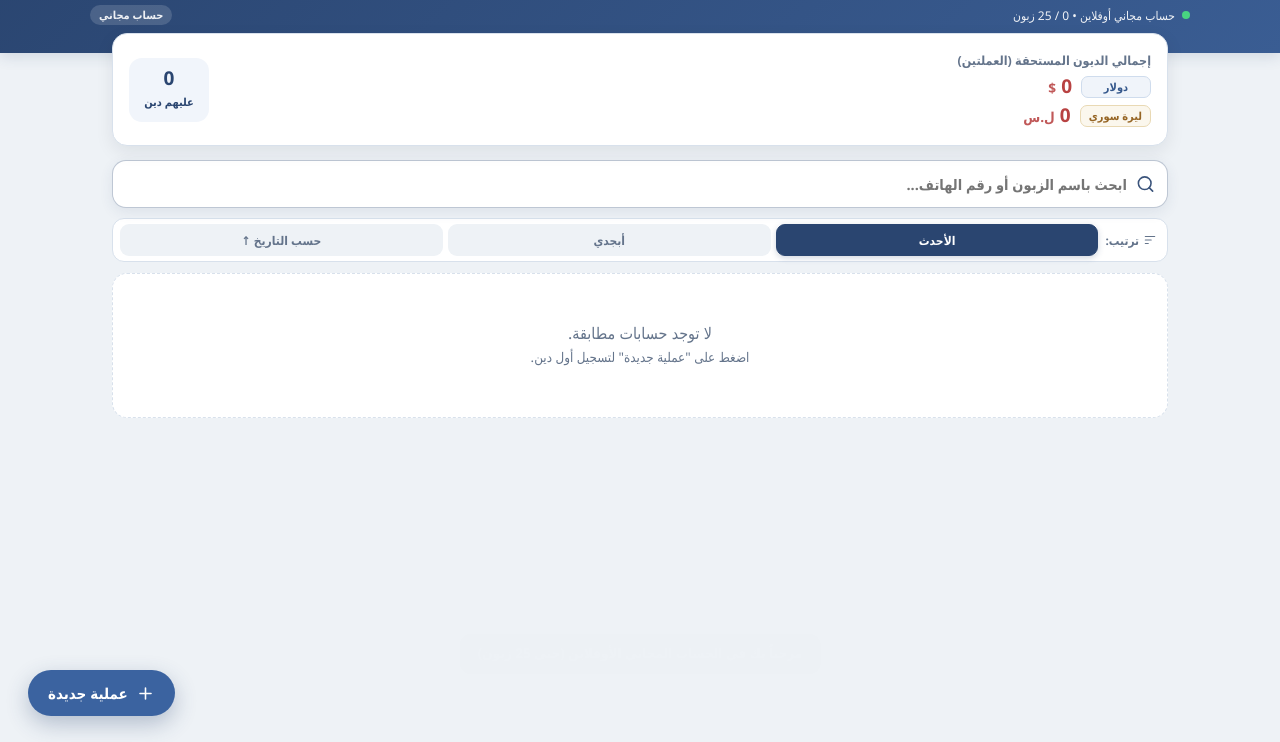
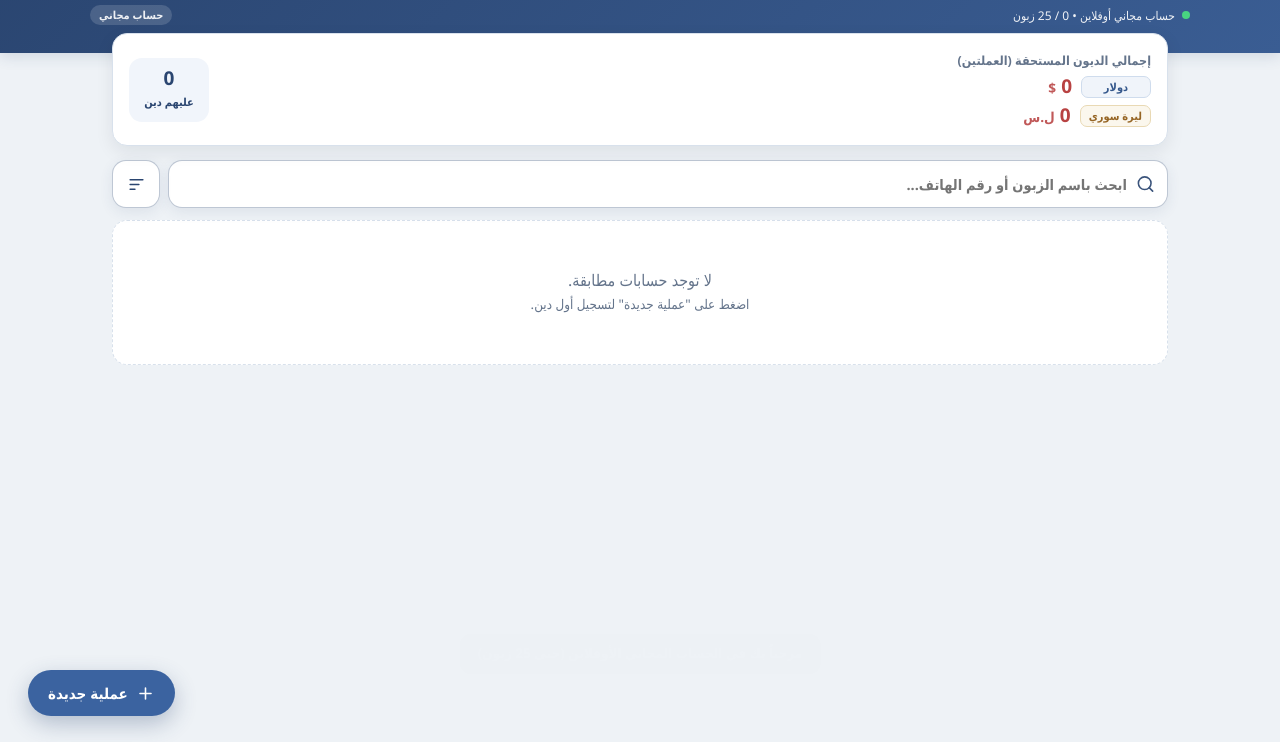
Before and after one commit to shashaabed0-rgb/damascus-debts, a plain HTML site: page index.html in a window 1280 px wide. Both pictures are taken after a click on the button 640 px from the left and 505 px from the top of the page. Shown: the part 58-800 px from the top of the page. Drawn offline with nearby package versions, Linux system fonts and the light colour scheme.

Commit message:
Add files via upload

```diff
--- a/app.js
+++ b/app.js
@@ -1063,17 +1063,50 @@ function sortCustomersArray(arr) {
   });
 }
 
+function toggleSortMenu(ev) {
+  if (ev) ev.stopPropagation();
+  const menu = document.getElementById('sortDropdownMenu');
+  const btn = document.getElementById('sortMenuBtn');
+  if (!menu || !btn) return;
+  const willOpen = menu.classList.contains('hidden');
+  menu.classList.toggle('hidden', !willOpen);
+  btn.classList.toggle('open', willOpen);
+  btn.setAttribute('aria-expanded', willOpen ? 'true' : 'false');
+}
+
+function closeSortMenu() {
+  const menu = document.getElementById('sortDropdownMenu');
+  const btn = document.getElementById('sortMenuBtn');
+  if (menu) menu.classList.add('hidden');
+  if (btn) {
+    btn.classList.remove('open');
+    btn.setAttribute('aria-expanded', 'false');
+  }
+}
+
+document.addEventListener('click', (e) => {
+  const anchor = document.getElementById('sortMenuAnchor');
+  if (anchor && !anchor.contains(e.target)) {
+    closeSortMenu();
+  }
+});
+
+document.addEventListener('keydown', (e) => {
+  if (e.key === 'Escape') closeSortMenu();
+});
+
 function updateCustomerSortUI() {
   const mode = settings.customerSortMode || 'latest';
   const dateDir = settings.customerSortDateDir === 'desc' ? 'desc' : 'asc';
   const bLatest = document.getElementById('sortBtnLatest');
   const bAlpha = document.getElementById('sortBtnAlpha');
   const bDate = document.getElementById('sortBtnDate');
+  const bDateTxt = document.getElementById('sortBtnDateTxt');
   if (bLatest) bLatest.classList.toggle('active', mode === 'latest');
   if (bAlpha) bAlpha.classList.toggle('active', mode === 'alpha');
-  if (bDate) {
-    bDate.classList.toggle('active', mode === 'date');
-    bDate.textContent = dateDir === 'asc' ? 'حسب التاريخ ↑' : 'حسب التاريخ ↓';
+  if (bDate) bDate.classList.toggle('active', mode === 'date');
+  if (bDateTxt) {
+    bDateTxt.textContent = dateDir === 'asc' ? 'حسب التاريخ (الأقدم ↑)' : 'حسب التاريخ (الأحدث ↓)';
   }
 }
 
@@ -1083,6 +1116,7 @@ function setCustomerSort(mode) {
   } else {
     settings.customerSortMode = (mode === 'alpha' || mode === 'date') ? mode : 'latest';
   }
+  closeSortMenu();
   persistDeviceSettings();
   updateCustomerSortUI();
   groupedCustomers = sortCustomersArray(groupedCustomers);
--- a/index.html
+++ b/index.html
@@ -1183,10 +1183,20 @@
         max-width: 440px;
       }
     }
-    /* ===== تحسين وضوح شريط البحث + شريط الترتيب (الأحدث / أبجدي / حسب التاريخ) ===== */
+    /* ===== شريط البحث الواضح + زر الترتيب المنسدل على اليسار ===== */
+    .search-sort-row {
+      display: flex;
+      align-items: center;
+      gap: 8px;
+      margin-bottom: 12px;
+      position: relative;
+      z-index: 20;
+    }
     #mainView .search-wrap {
       position: relative;
-      margin-bottom: 10px !important;
+      flex: 1;
+      min-width: 0;
+      margin-bottom: 0 !important;
       border-radius: 14px;
     }
     #mainView .search-wrap > svg.ic {
@@ -1246,62 +1256,105 @@
     .search-clear-btn.hidden {
       display: none !important;
     }
-    .main-sort-bar {
-      display: flex;
-      align-items: center;
-      gap: 7px;
-      margin-bottom: 11px;
-      padding: 5px 7px;
-      border-radius: 12px;
+    .sort-menu-anchor {
+      position: relative;
+      flex-shrink: 0;
+    }
+    .sort-icon-btn {
+      width: 48px;
+      height: 48px;
+      border-radius: 14px;
+      background: var(--card);
+      border: 1.8px solid rgba(42, 69, 112, 0.30);
+      color: var(--primary);
+      display: inline-flex;
+      align-items: center;
+      justify-content: center;
+      padding: 0;
+      cursor: pointer;
+      box-shadow: 0 4px 14px rgba(42, 69, 112, 0.09);
+      transition: background .15s ease, color .15s ease, border-color .15s ease, transform .12s ease;
+    }
+    .sort-icon-btn:active {
+      transform: scale(.95);
+    }
+    .sort-icon-btn.open {
+      background: var(--primary);
+      color: #ffffff;
+      border-color: var(--primary);
+    }
+    [data-theme="dark"] .sort-icon-btn {
+      border-color: rgba(147, 197, 253, 0.38);
+      color: #93c5fd;
+      box-shadow: 0 4px 14px rgba(0, 0, 0, 0.25);
+    }
+    [data-theme="dark"] .sort-icon-btn.open {
+      background: var(--primary);
+      color: #ffffff;
+      border-color: #60a5fa;
+    }
+    .sort-dropdown {
+      position: absolute;
+      top: calc(100% + 7px);
+      left: 0;
+      min-width: 195px;
       background: var(--card);
       border: 1px solid var(--border);
-      box-sizing: border-box;
-    }
-    .main-sort-lbl {
-      display: inline-flex;
-      align-items: center;
+      border-radius: 14px;
+      padding: 6px;
+      box-shadow: 0 12px 28px rgba(15, 23, 42, 0.16);
+      display: flex;
+      flex-direction: column;
       gap: 4px;
-      font-size: 11.8px;
-      font-weight: 800;
-      color: var(--muted);
-      white-space: nowrap;
-      padding-right: 3px;
-      flex-shrink: 0;
-    }
-    .main-sort-pills {
-      display: grid;
-      grid-template-columns: repeat(3, minmax(0, 1fr));
-      gap: 5px;
-      flex: 1;
-      min-width: 0;
-    }
-    .sort-pill-btn {
-      border: 1px solid transparent;
-      background: var(--bg);
-      color: var(--muted);
-      border-radius: 9px;
-      padding: 6.5px 5px;
-      font-size: 12px;
+      z-index: 40;
+      animation: sortDropIn .14s ease-out;
+    }
+    .sort-dropdown.hidden {
+      display: none !important;
+    }
+    [data-theme="dark"] .sort-dropdown {
+      box-shadow: 0 14px 32px rgba(0, 0, 0, 0.5);
+    }
+    @keyframes sortDropIn {
+      from { opacity: 0; transform: translateY(-6px) scale(.97); }
+      to { opacity: 1; transform: translateY(0) scale(1); }
+    }
+    .sort-drop-item {
+      width: 100%;
+      border: none;
+      background: transparent;
+      color: var(--text);
+      border-radius: 10px;
+      padding: 10px 11px;
+      font-size: 13px;
       font-weight: 700;
       font-family: inherit;
       cursor: pointer;
-      white-space: nowrap;
-      overflow: hidden;
-      text-overflow: ellipsis;
-      text-align: center;
-      transition: background .14s ease, color .14s ease, border-color .14s ease;
-    }
-    .sort-pill-btn.active {
-      background: var(--primary);
-      color: #ffffff;
-      border-color: var(--primary);
-      box-shadow: 0 2px 6px rgba(42, 69, 112, 0.22);
-    }
-    [data-theme="dark"] .sort-pill-btn.active {
-      box-shadow: 0 2px 8px rgba(0, 0, 0, 0.35);
-    }
-    .sort-pill-btn:active {
-      transform: scale(.97);
+      display: flex;
+      align-items: center;
+      justify-content: space-between;
+      gap: 10px;
+      text-align: right;
+      transition: background .12s ease, color .12s ease;
+    }
+    .sort-drop-item:hover {
+      background: var(--bg);
+    }
+    .sort-drop-item.active {
+      background: rgba(42, 69, 112, 0.12);
+      color: var(--primary);
+    }
+    [data-theme="dark"] .sort-drop-item.active {
+      background: rgba(96, 165, 250, 0.18);
+      color: #93c5fd;
+    }
+    .sort-drop-chk {
+      font-size: 13px;
+      font-weight: 900;
+      opacity: 0;
+    }
+    .sort-drop-item.active .sort-drop-chk {
+      opacity: 1;
     }
     #toast {
       z-index: 99999 !important;
@@ -1569,21 +1622,31 @@
         </div>
       </div>
 
+      <div class="search-sort-row">
         <div class="search-wrap">
           <svg class="ic" viewBox="0 0 24 24"><circle cx="11" cy="11" r="8"/><line x1="21" y1="21" x2="16.65" y2="16.65"/></svg>
           <input type="search" id="searchInput" class="search-input" placeholder="ابحث باسم الزبون أو رقم الهاتف..." oninput="onMainSearchInput()" />
           <button type="button" id="mainSearchClearBtn" class="search-clear-btn hidden" title="مسح البحث" onclick="clearMainSearch()">✕</button>
         </div>
 
-      <div id="mainSortBar" class="main-sort-bar" role="group" aria-label="ترتيب قائمة الزبائن">
-        <span class="main-sort-lbl">
-          <svg class="ic" style="width:14px;height:14px;" viewBox="0 0 24 24"><line x1="4" y1="6" x2="20" y2="6"/><line x1="4" y1="12" x2="14" y2="12"/><line x1="4" y1="18" x2="9" y2="18"/></svg>
-          <span>ترتيب:</span>
-        </span>
-        <div class="main-sort-pills">
-          <button type="button" id="sortBtnLatest" class="sort-pill-btn active" onclick="setCustomerSort('latest')">الأحدث</button>
-          <button type="button" id="sortBtnAlpha" class="sort-pill-btn" onclick="setCustomerSort('alpha')">أبجدي</button>
-          <button type="button" id="sortBtnDate" class="sort-pill-btn" onclick="setCustomerSort('date')">حسب التاريخ ↑</button>
+        <div class="sort-menu-anchor" id="sortMenuAnchor">
+          <button type="button" id="sortMenuBtn" class="sort-icon-btn" title="ترتيب القائمة" aria-haspopup="true" aria-expanded="false" onclick="toggleSortMenu(event)">
+            <svg class="ic" viewBox="0 0 24 24"><line x1="4" y1="6" x2="20" y2="6"/><line x1="4" y1="12" x2="15" y2="12"/><line x1="4" y1="18" x2="10" y2="18"/></svg>
+          </button>
+          <div id="sortDropdownMenu" class="sort-dropdown hidden" role="menu" aria-label="ترتيب قائمة الزبائن">
+            <button type="button" id="sortBtnLatest" class="sort-drop-item active" role="menuitem" onclick="setCustomerSort('latest')">
+              <span>الأحدث</span>
+              <span class="sort-drop-chk">✓</span>
+            </button>
+            <button type="button" id="sortBtnAlpha" class="sort-drop-item" role="menuitem" onclick="setCustomerSort('alpha')">
+              <span>أبجدي (أ ← ي)</span>
+              <span class="sort-drop-chk">✓</span>
+            </button>
+            <button type="button" id="sortBtnDate" class="sort-drop-item" role="menuitem" onclick="setCustomerSort('date')">
+              <span id="sortBtnDateTxt">حسب التاريخ ↑</span>
+              <span class="sort-drop-chk">✓</span>
+            </button>
+          </div>
         </div>
       </div>
 
--- a/sw.js
+++ b/sw.js
@@ -1,4 +1,4 @@
-const APP_CACHE = 'damascus-debts-app-v26';
+const APP_CACHE = 'damascus-debts-app-v27';
 const CDN_CACHE = 'damascus-debts-cdn-v3';
 
 const APP_SHELL = [
```
Lines whose indentation alone changed are shown as unchanged.
